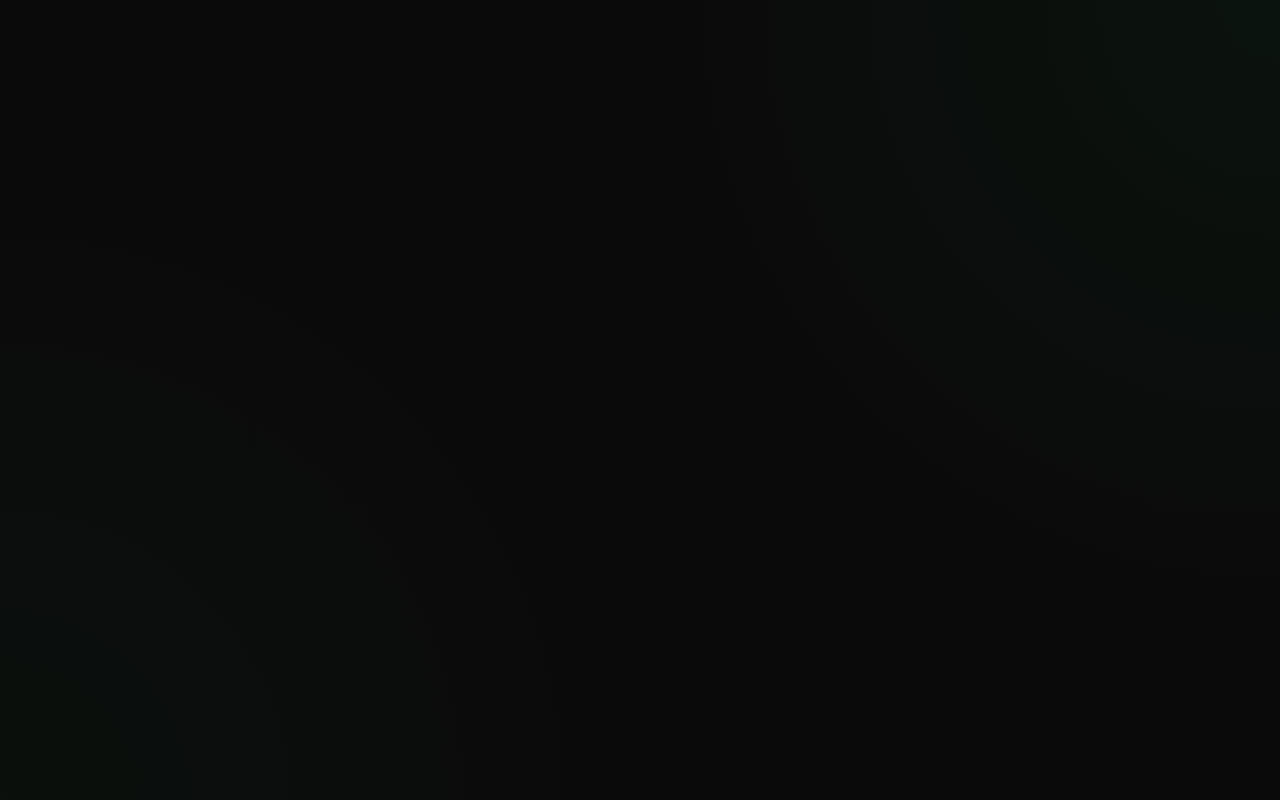
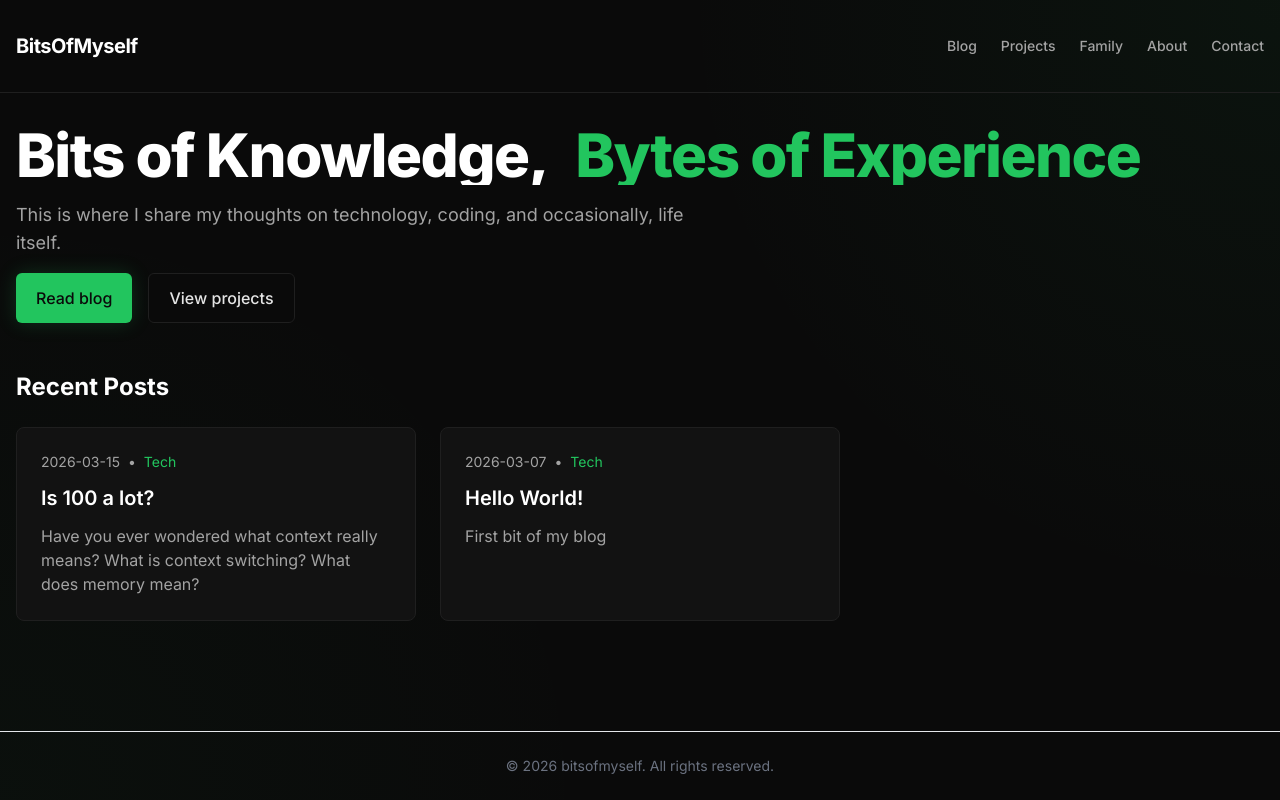
Before and after one commit to joeyoggie/bitsofmyself, a Next.js app: page / in a window 1280 px wide. Before the commit this address had no page. Built offline with nearby package versions, Linux system fonts and the light colour scheme.

Commit message:
Revert "temporary make /family the default route"
This reverts commit 95f06a15f15b26e7868fa833cef0305917f6ec3e.

```diff
--- a/src/app/page.tsx
+++ b/src/app/page.tsx
@@ -1,5 +1,62 @@
-import { redirect } from 'next/navigation'
+import { getAllPosts } from '@/lib/api'
+import Link from 'next/link'
 
 export default function Home() {
-  redirect('/family')
+  const allPosts = getAllPosts(['title', 'date', 'slug', 'excerpt', 'tags'])
+  const recentPosts = allPosts.slice(0, 3)
+
+  return (
+    <div className="space-y-12">
+      <section className="space-y-4">
+        <div className="flex flex-col sm:flex-row sm:items-baseline gap-2 sm:gap-4 overflow-hidden">
+          <div className="inline-block overflow-hidden border-r-4 border-brand-500 animate-typing pr-2">
+            <h1 className="text-4xl font-extrabold tracking-tight sm:text-5xl md:text-6xl text-white">
+              Bits of Knowledge,
+            </h1>
+          </div>
+          <div className="inline-block overflow-hidden border-r-4 border-brand-500 animate-typing pr-2 [animation-delay:1s]">
+            <h1 className="text-4xl font-extrabold tracking-tight sm:text-5xl md:text-6xl text-white">
+              <span className="text-brand-500">Bytes of Experience</span>
+            </h1>
+          </div>
+        </div>
+        <p className="text-lg text-dark-muted max-w-2xl animate-fade-in-up delay-100">
+          This is where I share my thoughts on technology, coding, and occasionally, life itself.
+        </p>
+        <div className="flex gap-4 animate-fade-in-up delay-200">
+          <Link href="/blog" className="inline-flex items-center justify-center px-5 py-3 text-base font-medium rounded-md text-dark-bg bg-brand-500 hover:bg-brand-400 transition-all shadow-[0_0_20px_rgba(34,197,94,0.2)]">
+            Read blog
+          </Link>
+          <Link href="/projects" className="inline-flex items-center justify-center px-5 py-3 border border-dark-border text-base font-medium rounded-md text-dark-text bg-dark-bg hover:bg-dark-surface transition-all">
+            View projects
+          </Link>
+        </div>
+      </section>
+
+      <section>
+        <h2 className="text-2xl font-bold mb-6 text-white">Recent Posts</h2>
+        <div className="grid gap-6 sm:grid-cols-2 lg:grid-cols-3">
+          {recentPosts.map((post) => (
+            <Link key={post.slug} href={`/blog/${post.slug}`} className="group block space-y-3 p-6 bg-dark-surface border border-dark-border rounded-lg hover:border-brand-500/50 hover:shadow-[0_0_30px_rgba(34,197,94,0.1)] transition-all">
+              <div className="flex items-center gap-2 text-sm text-dark-muted">
+                <time>{post.date}</time>
+                {post.tags && post.tags.length > 0 && (
+                  <>
+                    <span>•</span>
+                    <span className="capitalize text-brand-500">{post.tags[0]}</span>
+                  </>
+                )}
+              </div>
+              <h3 className="text-xl font-semibold text-white group-hover:text-brand-400 transition-colors">
+                {post.title}
+              </h3>
+              <p className="text-dark-muted line-clamp-3">
+                {post.excerpt}
+              </p>
+            </Link>
+          ))}
+        </div>
+      </section>
+    </div>
+  )
 }
```
